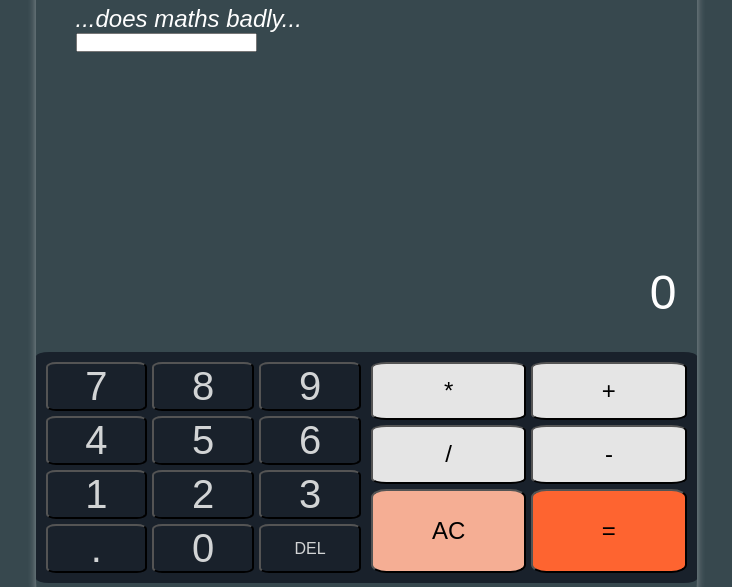
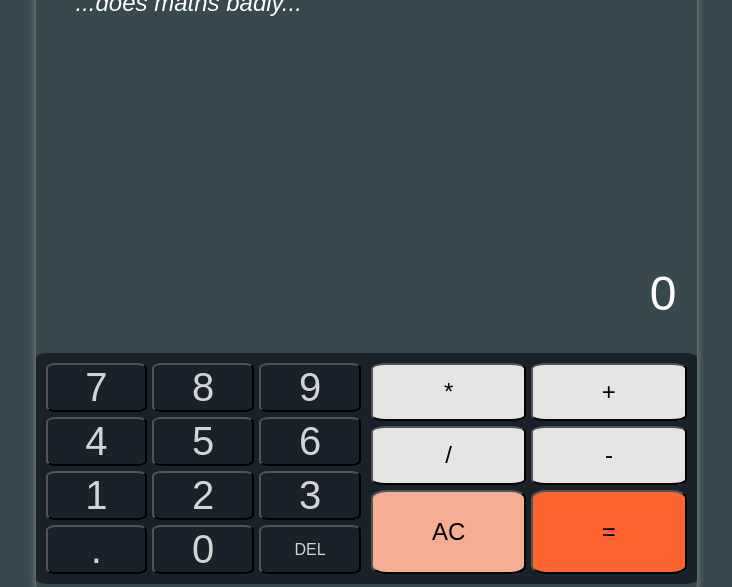
Before and after one commit to nmWolfe/calculator, a website built with Vite: page index.html in a window 1280 px wide. Shown: the part 216-803 px from the top of the page, without its empty margins (274-1006 px from the left). Built offline with nearby package versions, Linux system fonts and the light colour scheme; a web font is replaced by a local one.

Commit message:
Added styling for answer display

```diff
--- a/src/style.scss
+++ b/src/style.scss
@@ -19,6 +19,7 @@ body {
   box-shadow: rgba(255, 255, 255, 0.25) 0px 1px 10px -1px,
     rgba(255, 255, 255, 0.3) 0px 1px 10px -1px;
   border-radius: 10%;
+  margin-top: 1vh;
 }
 
 .header {
@@ -44,6 +45,12 @@ body {
     img {
       width: 30px;
     }
+  }
+  .answer {
+    border: none;
+    background-color: $dark-mode-upper-bg;
+    margin-top: 20px;
+    color: $dark-mode-font-upper;
   }
 }
 
@@ -163,7 +170,7 @@ body {
 
 @media screen and (min-width: 550px) {
   .wrapper {
-    margin-top: 12vh;
+    margin-top: 10vh;
     max-width: fit-content;
   }
   .lower__section {
```
Also changed, not shown: src/style.css, 1 other file.
